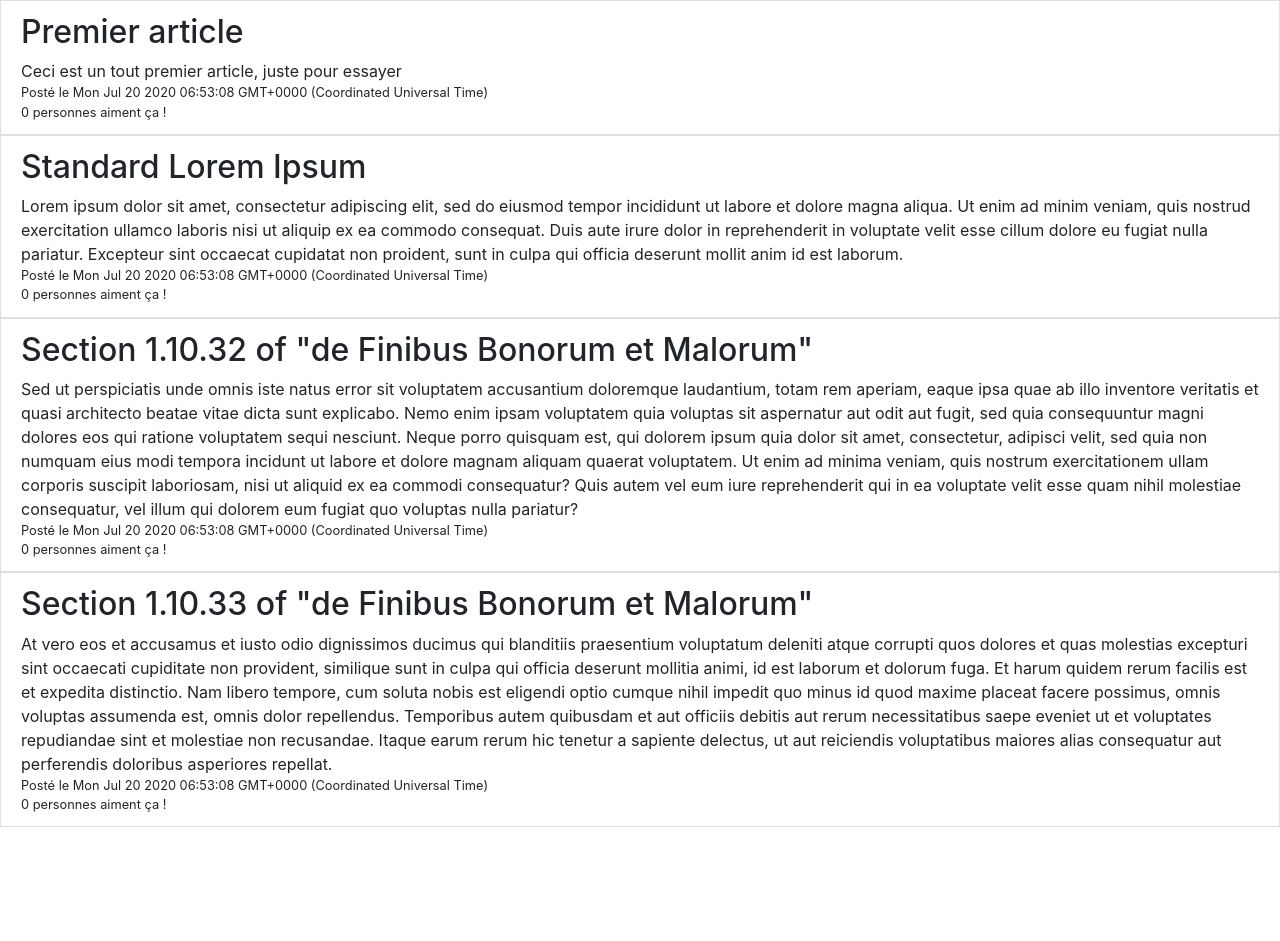
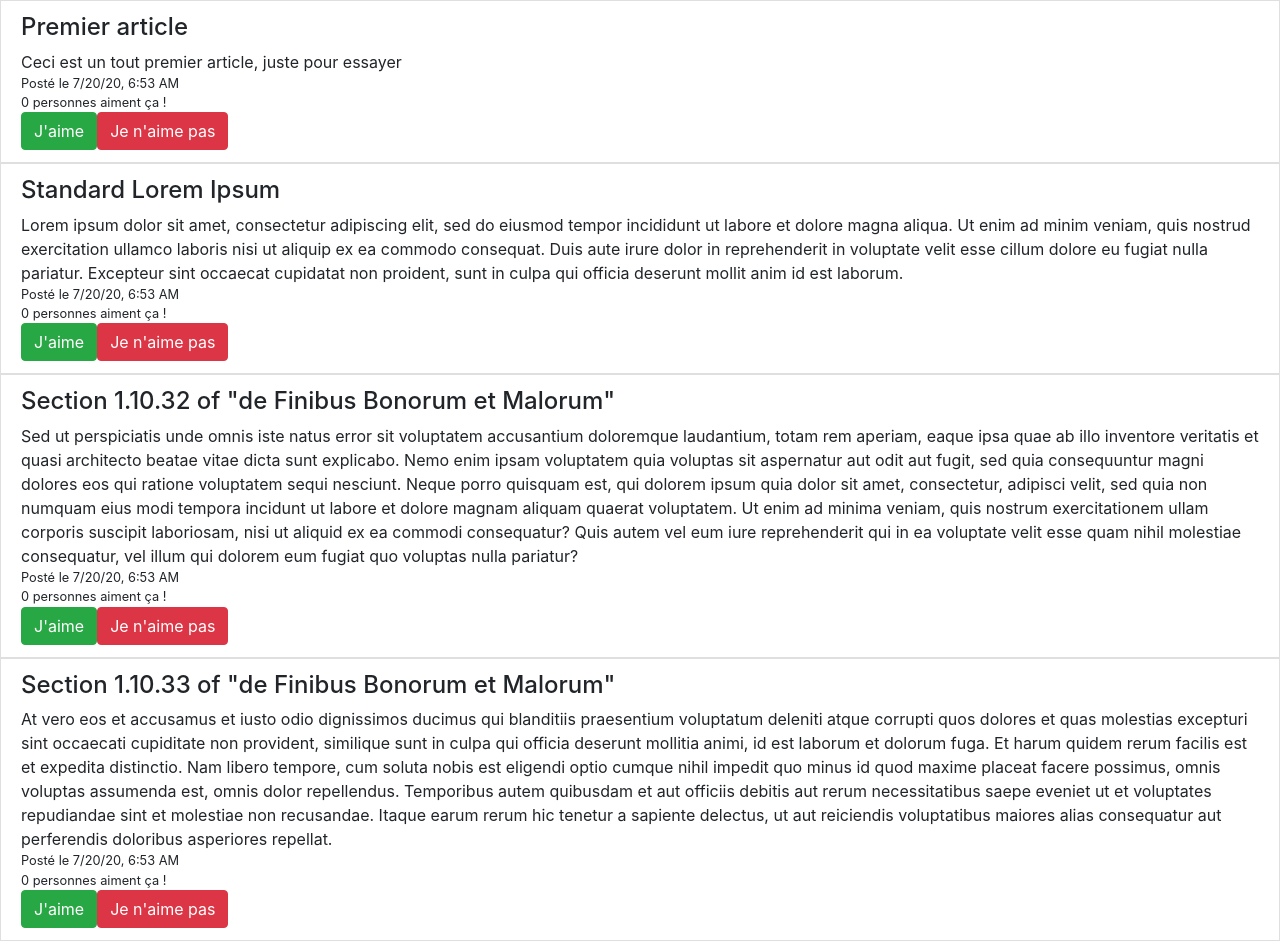
Before and after one commit to Maxx-N/angular-blog, an Angular app: page / in a window 1280 px wide. Before the commit the page ends 827 px from the top, so only its background shows below. Built offline with nearby package versions, Linux system fonts and the light colour scheme.

Commit message:
[DONE] it is possible to like or dislike an article

```diff
--- a/src/app/post-list-item/post-list-item.component.html
+++ b/src/app/post-list-item/post-list-item.component.html
@@ -1,6 +1,10 @@
 <li class="list-group-item">
-    <div class="h2">{{postTitle}}</div>
-    <div class="p">{{postContent}}</div>
-    <div class="small">Posté le {{postCreatedAt}}</div>
-    <div class="small">{{postLoveIts}} personnes aiment ça !</div>
+  <div class="h4">{{ postTitle }}</div>
+  <div>{{ postContent }}</div>
+  <div class="small">Posté le {{ postCreatedAt | date: 'short' }}</div>
+  <div class="small">{{ postLoveIts }} personnes aiment ça !</div>
+  <button class="btn btn-success" (click)="onClickAddALike()">J'aime</button>
+  <button class="btn btn-danger" (click)="onClickRemoveALike()">
+    Je n'aime pas
+  </button>
 </li>
--- a/src/app/post-list-item/post-list-item.component.ts
+++ b/src/app/post-list-item/post-list-item.component.ts
@@ -14,4 +14,12 @@ export class PostListItemComponent implements OnInit {
   constructor() {}
 
   ngOnInit(): void {}
+
+  onClickAddALike() {
+    this.postLoveIts += 1;
+  }
+
+  onClickRemoveALike() {
+    this.postLoveIts -= 1;
+  }
 }
```
